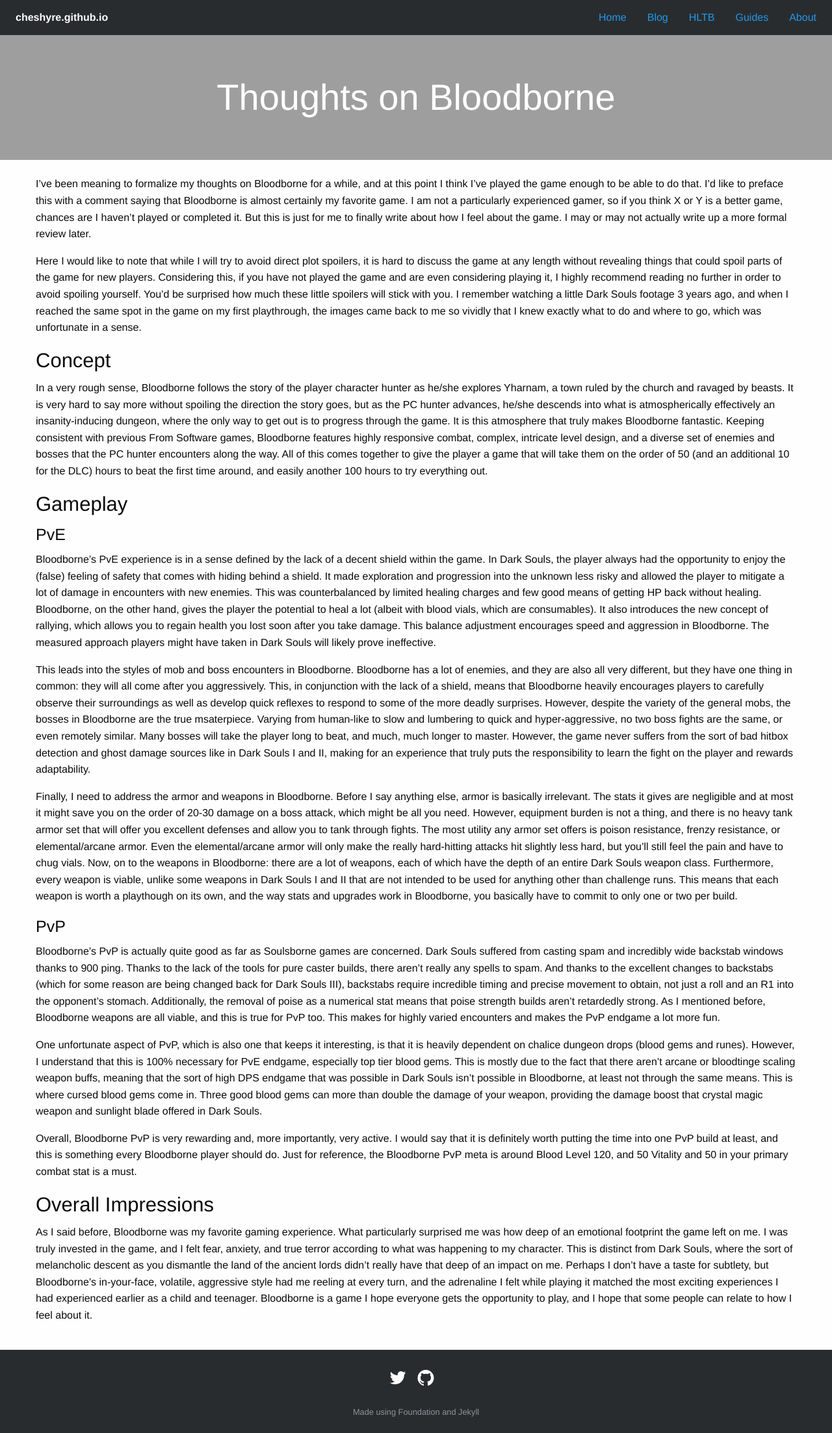
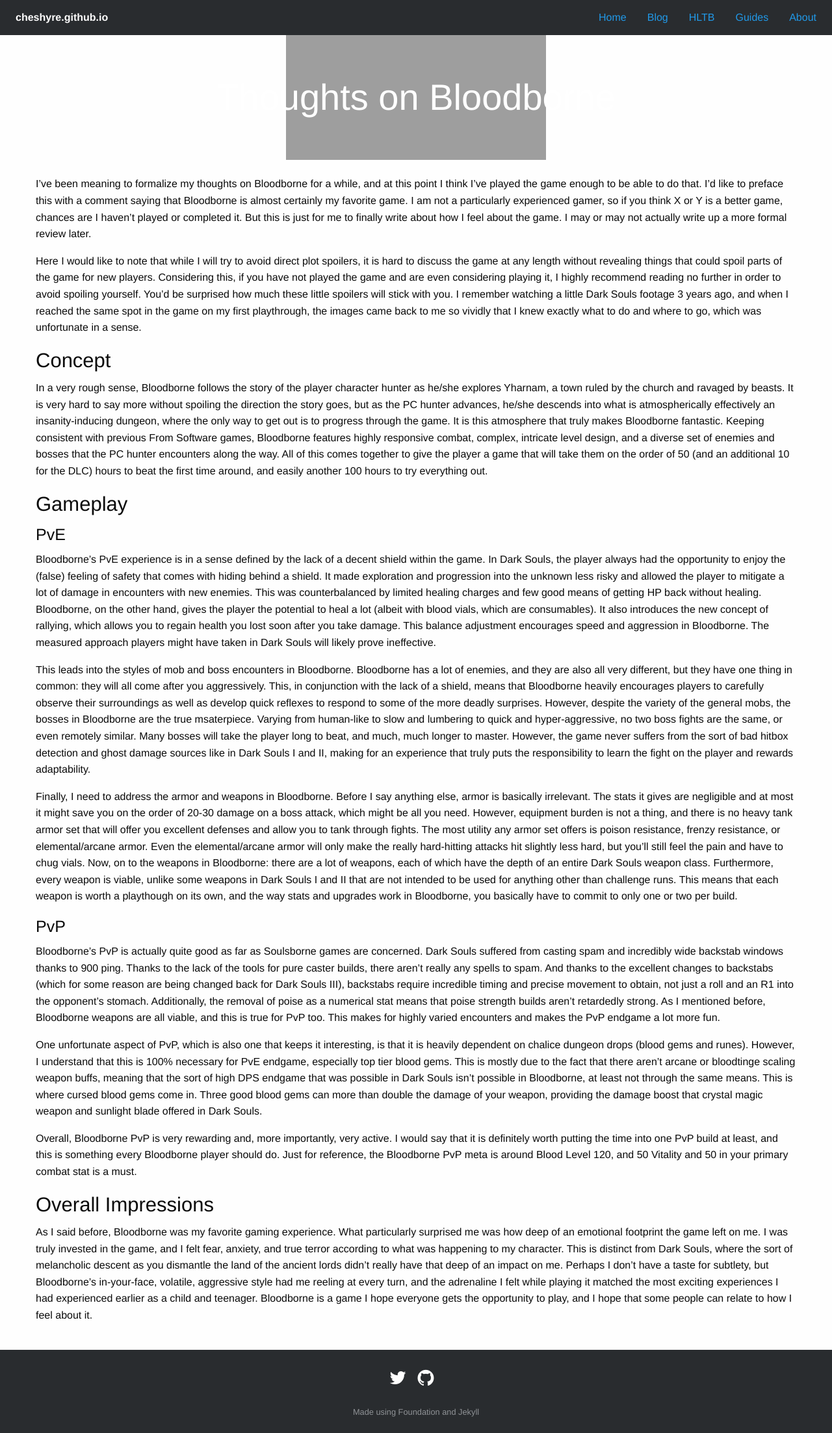
Before and after one commit to cheshyre/cheshyre.github.io, a Jekyll site: the page built from _posts/blog/2016-02-25-bloodborne.md, in a window 1280 px wide. Shown: the whole page at 65% size. Built offline with Jekyll 4.4.1, drawn with Linux system fonts in a browser that asks for light colours; nearby versions of some CDN libraries; library files that are not in the unit come from our copies.

Commit message:
Fix issue with custom background images

```diff
--- a/_layouts/default.html
+++ b/_layouts/default.html
@@ -35,7 +35,7 @@
         </div>
       </div>
 
-      <header class="hero-top" {% if page.background %}style="background: url({{site.baseurl}}/assets/images/{{page.background}}"{% endif %}>
+      <header class="hero-top" {% if page.background %}style="background: url({{site.baseurl}}/assets/images/{{page.background}}) no-repeat bottom center"{% endif %}>
         <h1>{{ page.title }}</h1>
       </header>
 
```
